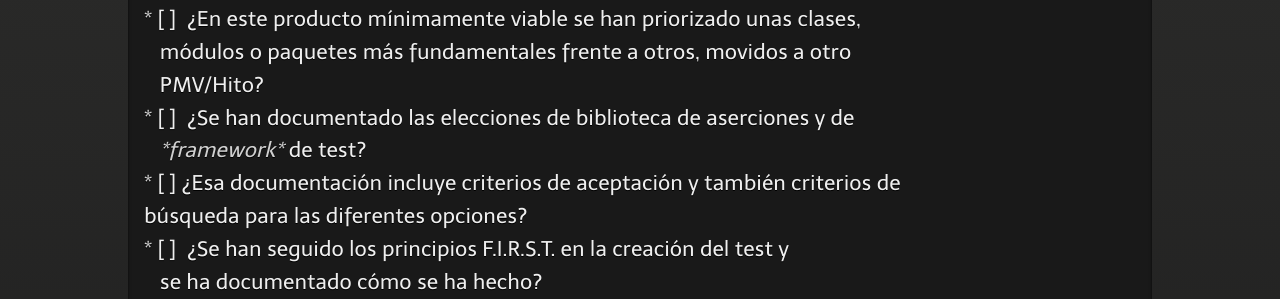
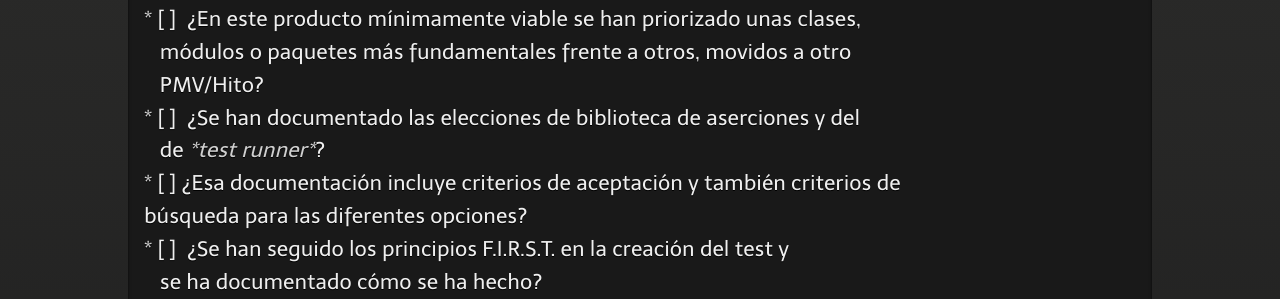
Before and after one commit to JJ/IV, a Jekyll site: the page built from documentos/proyecto/4.Tests.md, in a window 1280 px wide and 900 px high, scrolled down 1730 px. Shown: the part 155-454 px from the top of the window. Built offline with Jekyll 4.4.1, drawn with Linux system fonts in a browser that asks for light colours; nearby versions of some CDN libraries; some web fonts are replaced; our own code applies the rules of GitHub Pages for plain Markdown files; some of the changed text lies outside the part shown.

Commit message:
Sync documentos/proyecto/4.Tests.md de master a gh-pages

```diff
--- a/documentos/proyecto/4.Tests.md
+++ b/documentos/proyecto/4.Tests.md
@@ -15,7 +15,7 @@
 
 ## Prerrequisitos
 
-Haber realizado el [objetivo
+Haber pasado los tests del [objetivo
 anterior](http://jj.github.io/IV/documentos/proyecto/3.Automatizar).
 
 ## Explicación
@@ -99,8 +99,8 @@
 * [ ]  ¿En este producto mínimamente viable se han priorizado unas clases,
    módulos o paquetes más fundamentales frente a otros, movidos a otro
    PMV/Hito?
-* [ ]  ¿Se han documentado las elecciones de biblioteca de aserciones y de
-   *framework* de test?
+* [ ]  ¿Se han documentado las elecciones de biblioteca de aserciones y del
+   de *test runner*?
 * [ ] ¿Esa documentación incluye criterios de aceptación y también criterios de
 búsqueda para las diferentes opciones?
 * [ ]  ¿Se han seguido los principios F.I.R.S.T. en la creación del test y
@@ -113,7 +113,7 @@
 
 Se tendrá que haber actualizado el repositorio que se usara en los hitos
 anteriores y
-[añadir al fichero de este hito](https://github.com/JJ/IV-21-22/blob/master/practicas/objetivo-4.md)
+[añadir al fichero de este hito](https://github.com/JJ/IV-21-22/blob/master/proyectos/objetivo-4.md)
 la URL del PR en el repositorio que haya correspondido, y la versión.
 
 La descripción del proyecto tiene que seguir progresando, así que el
```
